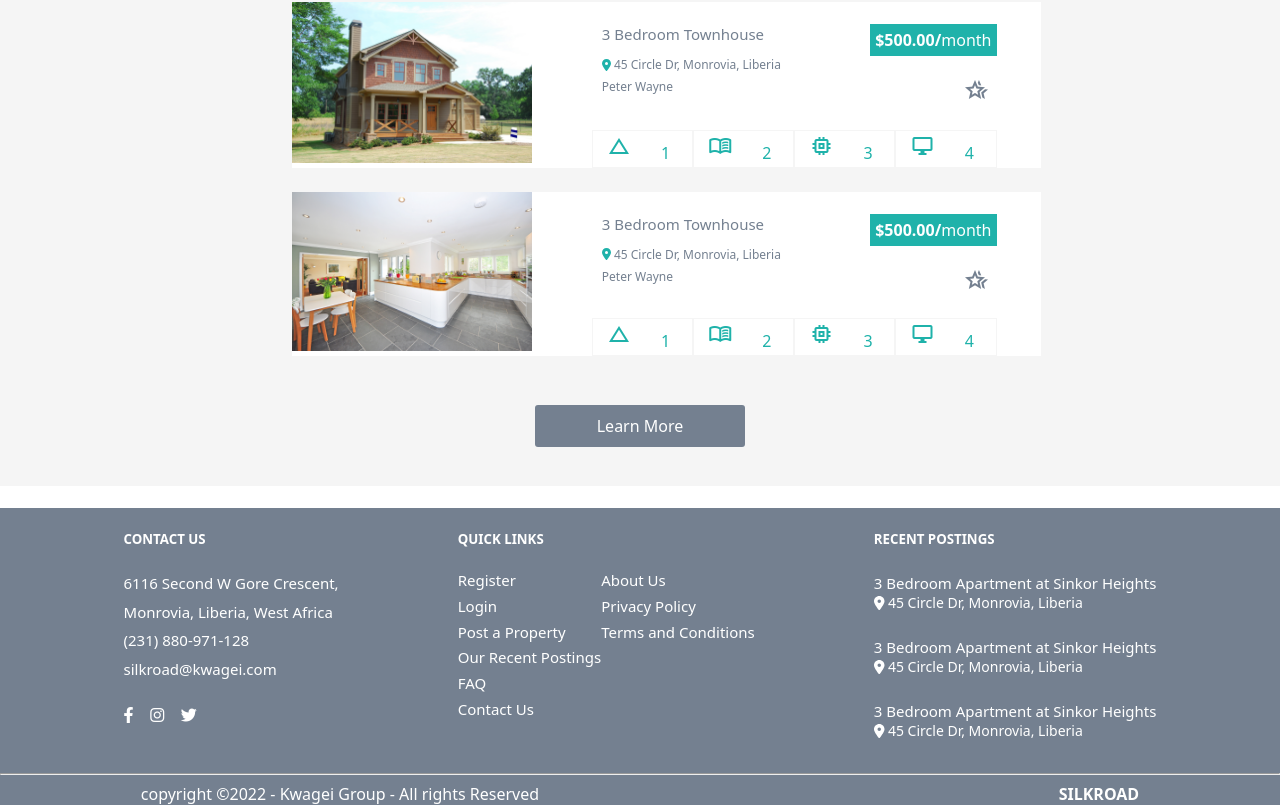
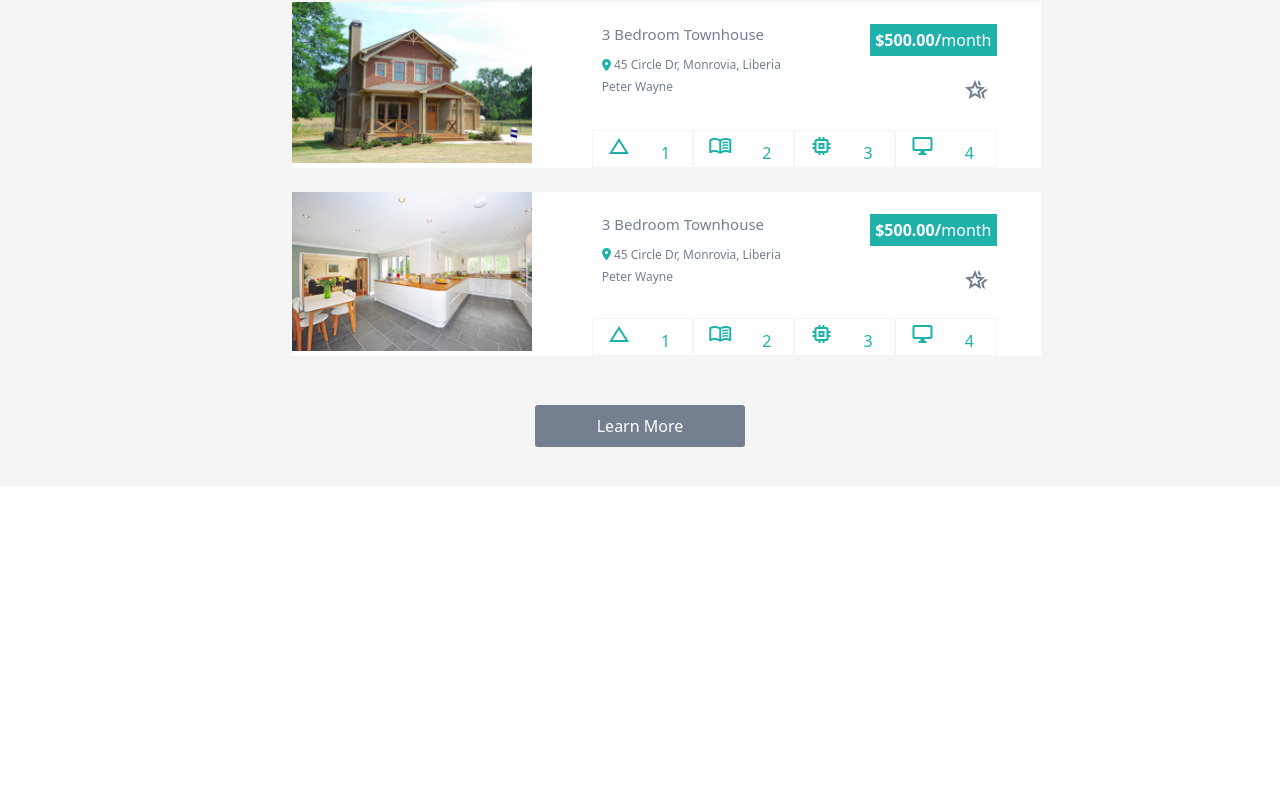
Before and after one commit to benjaminangafua/silk-road-vue-composition-api, a Vue app: page /list in a window 1280 px wide. Shown: the part 2329-3134 px from the top of the page. After the commit the page ends 2837 px from the top, so only its background shows below. Built offline with nearby package versions, Linux system fonts and the light colour scheme.

Commit message:
Updated footer

```diff
--- a/src/components/FooterDown.vue
+++ b/src/components/FooterDown.vue
@@ -1,75 +1,50 @@
 <script setup>
+import { ref } from '@vue/reactivity';
+import { computed } from '@vue/runtime-core';
 import { RouterLink } from 'vue-router';
+
+const contact = ref(false)
+const quick = ref(false)
+const recent = ref(false)
+const long_product_name=computed(()=>{
+         return {product: `
+        <div>
+            <div>Long Product Name with Details</div>
+            <div class="md-clr"><small> 45 Circle Dr, Monrovia, Liberia</small> </div>
+            <div class="sm-clr"><small>By John Doe</small></div>
+        </div>
+        `}})
 </script>
 <template>
 <br>
+<div v-if="contact" class="contact-us-content">
+    <div>6116 Second W Gore Crescent, Monrovia
+    Montserrado County, Liberia, West Africa</div>
+    <div>+231 880 971 128</div>
+    <div>silkroad@kwagei.com</div>
+    <div class="contact-icon"><i class="fa-brands fa-instagram pointer"></i> <i class="fa-brands fa-facebook-f pointer"></i> <i class="fa-brands fa-twitter pointer"></i></div>
+</div>
+
+<div v-if="quick" class="quick-links-contents">
+    <div>About US</div>
+    <div>Contact US</div>
+    <div>FAQ</div>
+    <div>Submit an Ad</div>
+    <div>Login</div>
+    <div>Privacy Policy</div>
+    <div>Terms & Conditions</div>
+</div>
+<div v-if="recent">
+    <div v-for="n in 3" :key="n" v-html="long_product_name.product" class="recent-posting-contents" >
+    </div>
+</div>
 
 <div class="mobile-footer">
-    <div class="contact-us content">Contact Us</div>
-    <div class="quick-links content">Quick Links</div>
-    <div class="recent-postings content">Recent Postings</div>
+    <div class="contact-us content" @click.prevent="contact=true; quick=false; recent=false"> Contact Us</div>
+    <div class="quick-links content" @click.prevent="quick=true; contact=false;recent=false" >Quick Links</div>
+    <div class="recent-postings content" @click.prevent="contact=false; quick=false; recent=true">Recent Postings</div>
 </div>
-    <div class="footer">
-            <div class="top-ftr">
-                <div class="footer1">
-                    <h5>CONTACT US</h5>
-                    <h6>
-                        <div class="footer-2">
-                            <div>
-                                6116 Second W Gore Crescent,
-                            </div>
-                            <div>Monrovia, Liberia, West Africa</div>
-                            <div>(231) 880-971-128</div>
-                            <div> silkroad@kwagei.com</div>
-                        </div>
-                    </h6>
-                    <div><span><i class="fa-brands fa-facebook-f pointer"></i> </span>&nbsp;  &nbsp; <span><i class="fa-brands fa-instagram pointer"></i></span> &nbsp;  &nbsp;<span><i class="fa-brands fa-twitter pointer"></i></span></div>
-                </div>
-                <div class="quick-links">
-                    <h5>QUICK LINKS</h5>
-                    <div class="footer2I">
-                        <div class="col-2 footer-2">
 
-                            <div>
-                               <RouterLink to="/register">Register</RouterLink>
-                            </div>
-                            <div><RouterLink to="login">Login</RouterLink></div>
-                            <div> <RouterLink to="/post-a-property"> Post a Property</RouterLink></div>
-                            <div><RouterLink to="#"> Our Recent Postings</RouterLink></div>
-                            <div><RouterLink to="#">FAQ</RouterLink></div>
-                            <div><RouterLink to="#">Contact Us</RouterLink></div>
-                        </div>
-                        <div class="col-2 footer-2">
-                            <div><RouterLink to="#">About Us</RouterLink></div>
-                            <div><RouterLink to="#">Privacy Policy</RouterLink></div>
-                            <div><RouterLink to="#">Terms and Conditions</RouterLink></div>
-                        </div>
-                    </div>
-                </div>
-                <div>
-                    <h5>RECENT POSTINGS</h5>
-
-                    <h6>
-                        <div class="footer-2">3 Bedroom Apartment at Sinkor Heights</div>
-                        <div class="distance-p"><span class="location-icon"><font-awesome-icon :icon="['fas', 'map-marker-alt']" /></span>  45 Circle Dr, Monrovia, Liberia</div>
-                    </h6>
-                    <h6>
-                        <div class="footer-2">3 Bedroom Apartment at Sinkor Heights</div>
-                        <div class="distance-p"><span class="location-icon"><font-awesome-icon :icon="['fas', 'map-marker-alt']" /></span>  45 Circle Dr, Monrovia, Liberia</div>
-                    </h6>
-                    <h6>
-                        <div class="footer-2">3 Bedroom Apartment at Sinkor Heights</div>
-                        <div class="distance-p"><span class="location-icon"><font-awesome-icon :icon="['fas', 'map-marker-alt']" /></span>  45 Circle Dr, Monrovia, Liberia</div>
-                    </h6>
-                </div>
-            </div>
-            <hr>
-            <div class="footer-b">
-                <div>copyright &copy;2022 - Kwagei Group - All rights Reserved</div>
-                <div class="silkroad-end"><strong><router-link to="/">SILKROAD</router-link> </strong></div>
-            </div>
-
-        </div>
 
 </template>
 <style scoped>
@@ -79,4 +54,49 @@ import { RouterLink } from 'vue-router';
     .mobile-footer{
         background: var(--dark-gray-clr);
     }
+    .mobile-footer > div{
+        cursor:pointer;
+        font-size:1.2rem;
+    }
+    .recent-posting-contents,
+    .quick-links-contents,
+    .contact-us-content{
+        margin-bottom: 5%;
+        color: var(--white-clr);
+        font-size:1.2rem;
+    }
+
+    .contact-us-content{
+        padding-left: 1.2rem;
+        color: rgb(238, 240, 241);
+    }
+    .contact-us-content > div{
+        padding-bottom: 1.5rem;
+    }
+    .contact-us-content > div:last-child{
+        padding-bottom: 0px;
+    }
+    .contact-icon>i{
+        margin-left: 2rem;
+    }
+    .contact-icon>i:first-child{
+        margin-left: 0px;
+    }
+        .quick-links-contents {
+        text-align: center;
+    }
+
+    .quick-links-contents >div{
+        padding: 1.2rem 0px;
+        border-bottom: 1px solid var(--white-clr);
+    }
+    .recent-posting-contents{
+        padding-left: 3rem;
+    }
+    :deep(.md-clr){
+        color: rgb(238, 240, 241);
+    }
+    :deep(.sm-clr){
+        color: rgb(209, 210, 212);
+    }
 </style>
--- a/src/components/HeadTop.vue
+++ b/src/components/HeadTop.vue
@@ -1,10 +1,17 @@
 <script setup>
-import { RouterLink } from "vue-router";
+import { RouterLink, useRouter } from "vue-router";
 import { ref, onMounted, reactive, computed } from "vue";
 import { useRoute } from "vue-router";
 import propertyData from "../property-data.json";
 const house_detail = reactive(propertyData);
 
+
+  const router = useRouter()
+
+const backward=computed(()=>{
+  return {router1:router.go(-1)}
+}
+)
 const route = useRoute().path;
 
 const active_clr = computed(() => {
@@ -48,7 +55,7 @@ const _nav_txt = computed(() => {
     arrow: `<div id="👉"> ❯</div>`,
     mobile_top_nav:`
         <div id="mobile-top-nav">
-            <div id="left-arrow">❮ Back</div>
+            <div id="left-arrow">❮ <small>Back</small></div>
             <div class="top-left-mobile-nav">
                 <button class="btn submit-ad-btn">Submit an Ad</button>
             </div>
@@ -368,7 +375,7 @@ function closeToggleBtn(e) {
     <!-- Bottom menu -->
     <div v-if="property_nav.nav">
 
-        <div v-html="_nav_txt.mobile_top_nav"></div>
+        <div @click.prevent="backward.router1" v-html="_nav_txt.mobile_top_nav"></div>
 
         <div class="bottom-mobile-nav">
 
@@ -404,6 +411,7 @@ function closeToggleBtn(e) {
     }
     .mobile-header:deep(#mobile-top-nav #left-arrow){
       font-size: 14px;
+      cursor:pointer;
     }
 }
 </style>
```
